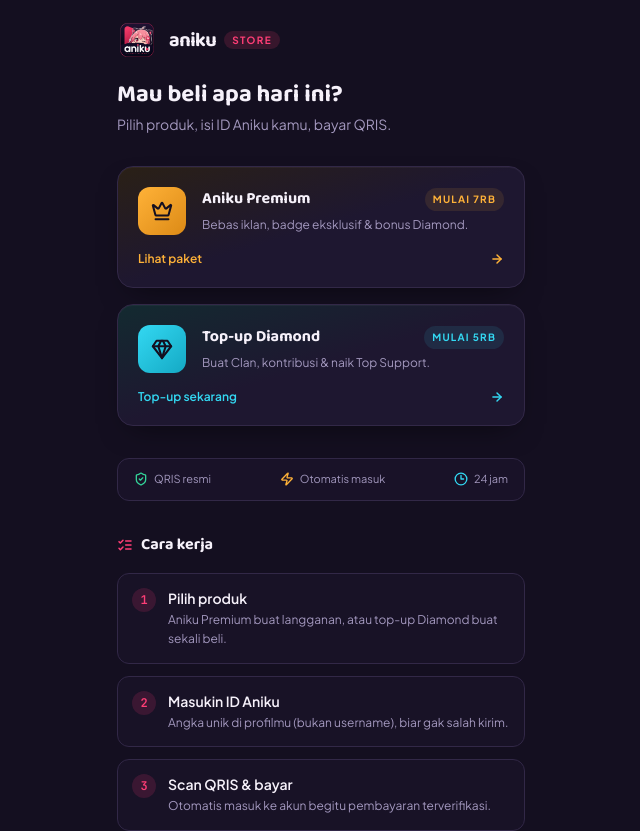
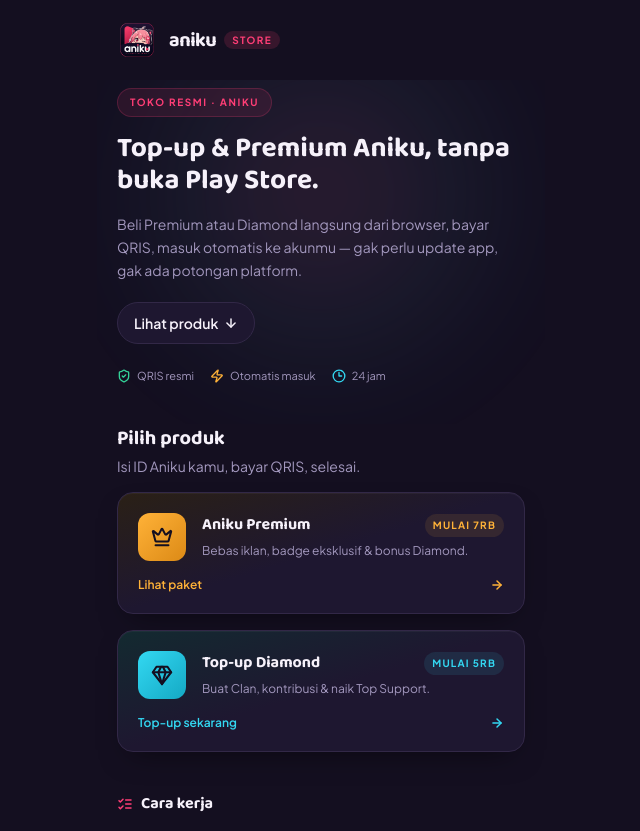
Before and after one commit to MisterXyz-sc/aniku-store, a Next.js app: page / in a window 1280 px wide. Shown: the top 831 px of the page, without its empty margins (319-959 px from the left). Built offline with nearby package versions, Linux system fonts and the light colour scheme.

Commit message:
first commit

```diff
--- a/app/page.tsx
+++ b/app/page.tsx
@@ -1,5 +1,15 @@
 import Link from 'next/link';
-import { Crown, Gem, ShieldCheck, Zap, Clock3, ArrowRight, ListChecks, HelpCircle } from 'lucide-react';
+import {
+  Crown,
+  Gem,
+  ShieldCheck,
+  Zap,
+  Clock3,
+  ArrowRight,
+  ArrowDown,
+  ListChecks,
+  HelpCircle
+} from 'lucide-react';
 
 const STEPS = [
   {
@@ -37,13 +47,60 @@
 
 export default function HomePage() {
   return (
-    <div className="flex flex-col gap-8 animate-rise-in">
-      <div>
-        <h1 className="font-display font-bold text-2xl leading-tight">Mau beli apa hari ini?</h1>
-        <p className="mt-1 text-sm text-paper-muted">Pilih produk, isi ID Aniku kamu, bayar QRIS.</p>
-      </div>
+    <div className="flex flex-col animate-rise-in">
+      {/* Hero */}
+      <section className="relative pt-2 pb-10 -mx-5 px-5 overflow-hidden">
+        <div
+          aria-hidden
+          className="pointer-events-none absolute -top-24 left-1/2 -translate-x-1/2 w-[420px] h-[420px] rounded-full opacity-30 blur-3xl"
+          style={{
+            background:
+              'radial-gradient(circle, rgba(255,62,118,0.55) 0%, rgba(51,216,242,0.25) 45%, transparent 70%)'
+          }}
+        />
+        <div className="relative flex flex-col items-start gap-4">
+          <span className="text-[10px] font-bold tracking-[0.16em] text-brand bg-brand/10 border border-brand/20 rounded-full px-3 py-1.5">
+            TOKO RESMI · ANIKU
+          </span>
 
-      <div className="flex flex-col gap-4">
+          <h1 className="font-display font-bold text-[28px] leading-[1.15]">
+            Top-up &amp; Premium Aniku, tanpa buka Play Store.
+          </h1>
+
+          <p className="text-sm text-paper-muted leading-relaxed">
+            Beli Premium atau Diamond langsung dari browser, bayar QRIS, masuk otomatis ke akunmu —
+            gak perlu update app, gak ada potongan platform.
+          </p>
+
+          <a
+            href="#produk"
+            className="mt-1 inline-flex items-center gap-1.5 text-sm font-semibold text-paper bg-ink-raised border border-ink-line rounded-full px-4 py-2.5 transition hover:border-brand/50 hover:text-brand"
+          >
+            Lihat produk
+            <ArrowDown size={14} strokeWidth={2.5} />
+          </a>
+
+          <div className="mt-2 flex items-center gap-4 text-[11px] text-paper-muted">
+            <span className="flex items-center gap-1.5">
+              <ShieldCheck size={14} strokeWidth={2.25} className="text-good" /> QRIS resmi
+            </span>
+            <span className="flex items-center gap-1.5">
+              <Zap size={14} strokeWidth={2.25} className="text-gold" /> Otomatis masuk
+            </span>
+            <span className="flex items-center gap-1.5">
+              <Clock3 size={14} strokeWidth={2.25} className="text-diamond" /> 24 jam
+            </span>
+          </div>
+        </div>
+      </section>
+
+      {/* Product picker */}
+      <section id="produk" className="flex flex-col gap-4 scroll-mt-6">
+        <div>
+          <h2 className="font-display font-bold text-xl">Pilih produk</h2>
+          <p className="mt-1 text-sm text-paper-muted">Isi ID Aniku kamu, bayar QRIS, selesai.</p>
+        </div>
+
         <Link
           href="/premium"
           className="foil-card group rounded-2xl border border-ink-line bg-gradient-to-br from-[#2A2016] via-ink-raised to-ink-raised p-5 shadow-card transition hover:border-gold/50"
@@ -95,21 +152,10 @@
             <ArrowRight size={14} strokeWidth={2.5} className="transition group-hover:translate-x-0.5" />
           </div>
         </Link>
-      </div>
+      </section>
 
-      <div className="flex items-center justify-between gap-3 rounded-xl border border-ink-line bg-ink-raised/50 px-4 py-3 text-[11px] text-paper-muted">
-        <span className="flex items-center gap-1.5">
-          <ShieldCheck size={14} strokeWidth={2.25} className="text-good" /> QRIS resmi
-        </span>
-        <span className="flex items-center gap-1.5">
-          <Zap size={14} strokeWidth={2.25} className="text-gold" /> Otomatis masuk
-        </span>
-        <span className="flex items-center gap-1.5">
-          <Clock3 size={14} strokeWidth={2.25} className="text-diamond" /> 24 jam
-        </span>
-      </div>
-
-      <section className="flex flex-col gap-4">
+      {/* How it works */}
+      <section className="flex flex-col gap-4 mt-10">
         <div className="flex items-center gap-2">
           <ListChecks size={16} strokeWidth={2.25} className="text-brand" />
           <h2 className="font-display font-bold text-base">Cara kerja</h2>
@@ -129,7 +175,8 @@
         </ol>
       </section>
 
-      <section className="flex flex-col gap-4">
+      {/* FAQ */}
+      <section className="flex flex-col gap-4 mt-10">
         <div className="flex items-center gap-2">
           <HelpCircle size={16} strokeWidth={2.25} className="text-brand" />
           <h2 className="font-display font-bold text-base">Pertanyaan umum</h2>
```
